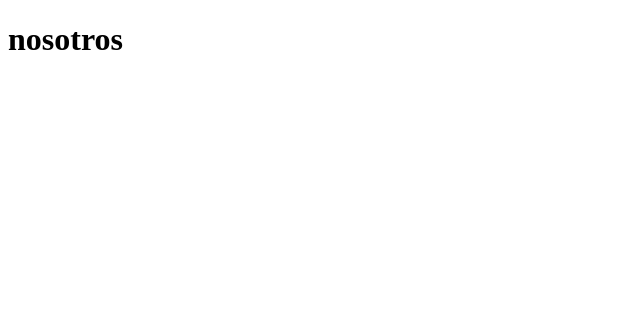
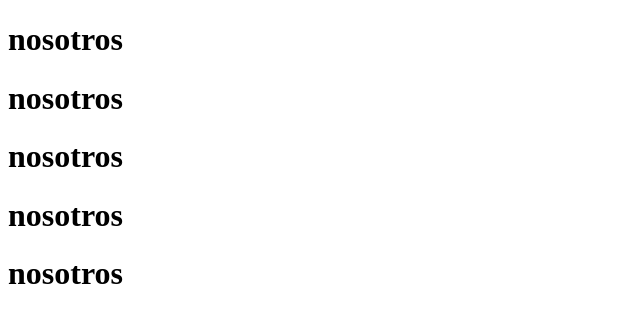
Before and after one commit to brianpr/arquitecto, a plain HTML site: page nosotros.html in a window 1280 px wide. Shown: the whole page, without its empty margins (0-640 px from the left). Drawn offline with Linux system fonts and the light colour scheme.

Commit message:
cambios en nosotros

```diff
--- a/nosotros.html
+++ b/nosotros.html
@@ -7,5 +7,9 @@
 </head>
 <body>
   <h1>nosotros</h1>
+  <h1>nosotros</h1>
+  <h1>nosotros</h1>
+  <h1>nosotros</h1>
+  <h1>nosotros</h1>
 </body>
 </html>
```
